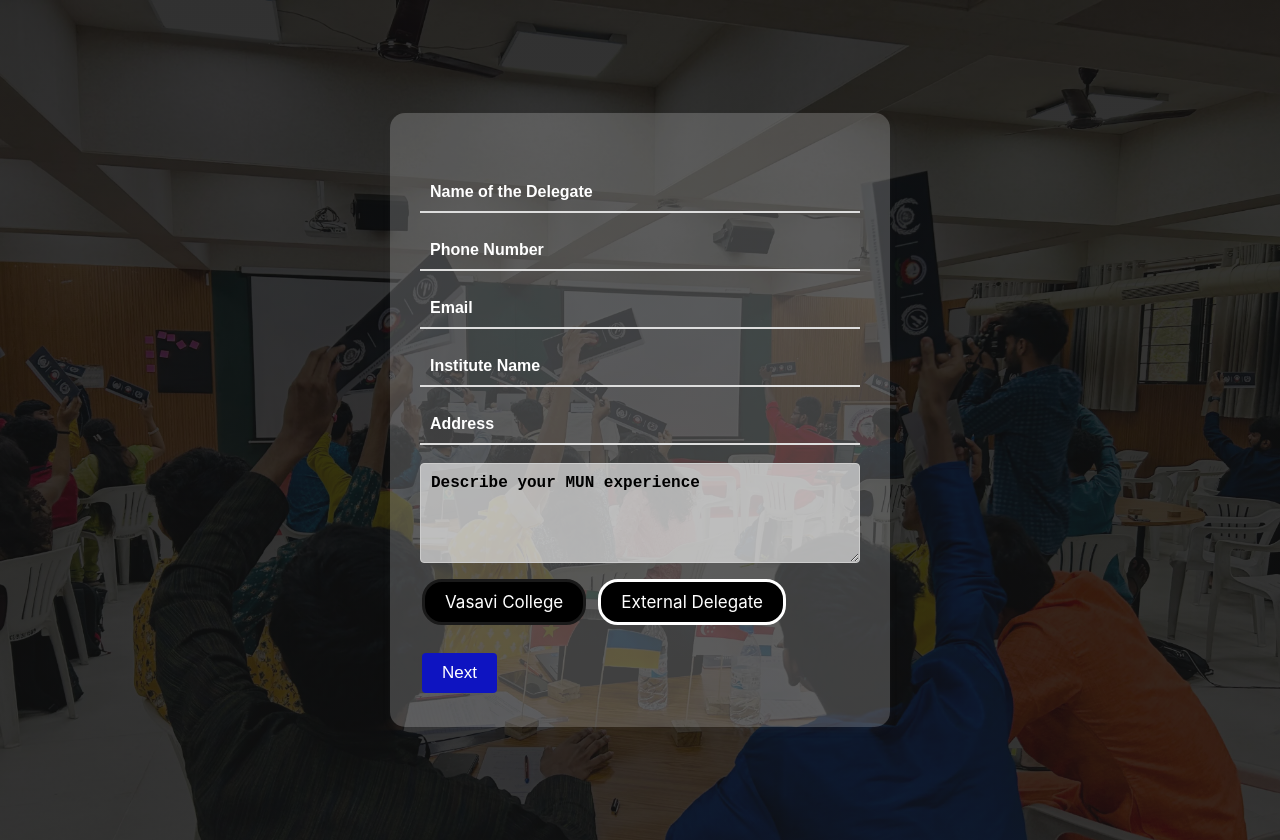
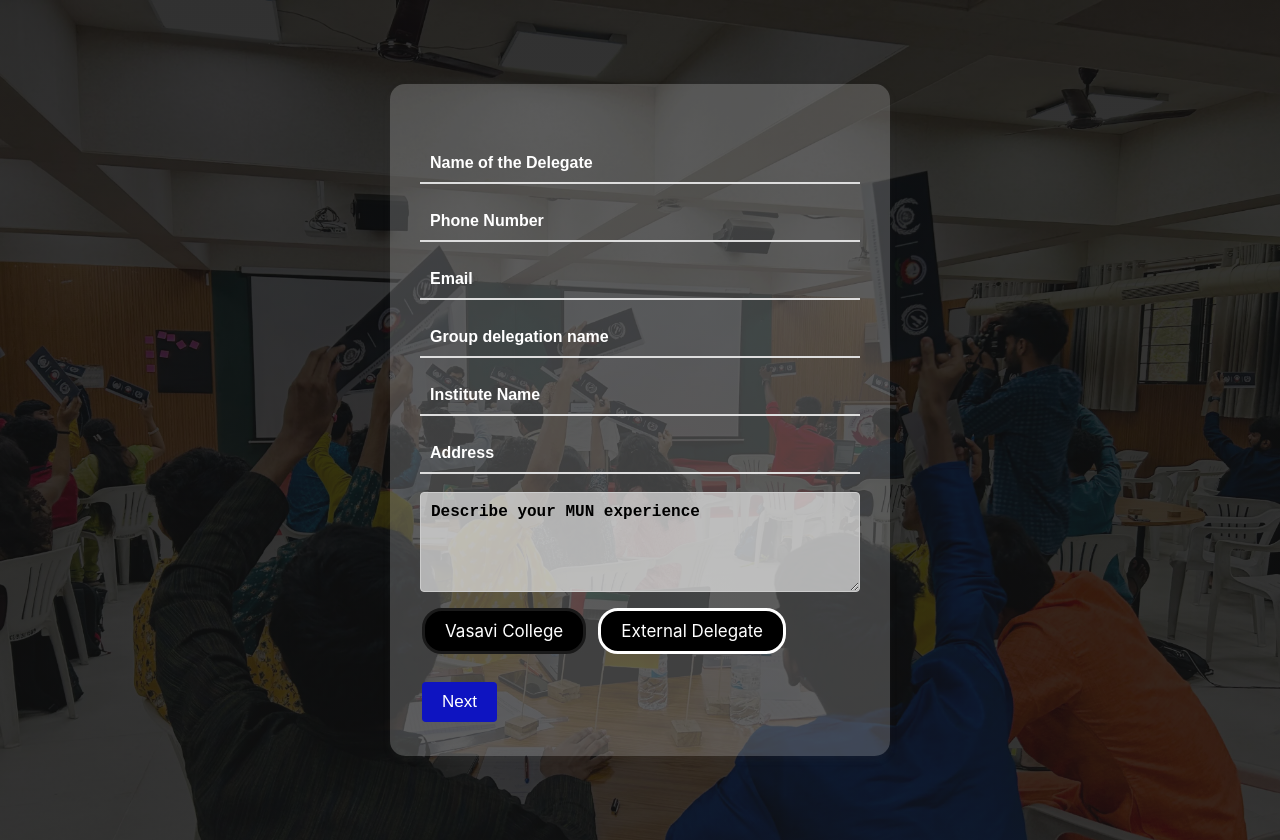
Before and after one commit to viveak910/VasaviMUN-Group, a React (Create React App) app: page / in a window 1280 px wide. Built offline with nearby package versions, Linux system fonts and the light colour scheme.

Commit message:
team name

```diff
--- a/src/forms/CustomVerticalStepper.js
+++ b/src/forms/CustomVerticalStepper.js
@@ -23,6 +23,7 @@ export default function CustomVerticalStepper() {
   const [munExperienceDetails, setMunExperienceDetails] = useState("");
   const [participantsCount, setParticipantsCount] = useState(8);
   const [amount, setAmount] = useState("");
+  const [teamName, setTeamName] = useState("");
   const [participants, setParticipants] = useState(
     Array.from({ length: participantsCount }, () => ({
       name: "",
@@ -124,6 +125,8 @@ export default function CustomVerticalStepper() {
           setInstituteName={setInstituteName}
           munExperienceDetails={munExperienceDetails}
           setMunExperienceDetails={setMunExperienceDetails}
+          teamName={teamName}
+          setTeamName={setTeamName}
         />
       ),
     },
@@ -169,6 +172,10 @@ export default function CustomVerticalStepper() {
 
       if (!phone) {
         alert("Please fill in your phone number.");
+        return false;
+      }
+      if (!teamName) {
+        alert("Please enter Group delegation name");
         return false;
       }
 
@@ -279,6 +286,7 @@ export default function CustomVerticalStepper() {
         name,
         phone,
         email,
+        teamName,
         address,
         instituteName,
         munExperienceDetails,
@@ -321,6 +329,7 @@ export default function CustomVerticalStepper() {
     setPhone("");
     setEmail("");
     setMunExperienceDetails("");
+    setTeamName("");
     setInstituteName("");
     setAddress("");
     setIsVasavi(false);
--- a/src/forms/PersonalDetailsStep.js
+++ b/src/forms/PersonalDetailsStep.js
@@ -24,6 +24,8 @@ export default function PersonalDetailsStep({
   setMunExperienceDetails,
   instituteName,
   setInstituteName,
+  teamName,
+  setTeamName,
 }) {
   return (
     <div>
@@ -46,6 +48,13 @@ export default function PersonalDetailsStep({
         placeholder="Email"
         value={email}
         onChange={(e) => setEmail(e.target.value)}
+        required
+      />
+      <input
+        type="text"
+        placeholder="Group delegation name"
+        value={teamName}
+        onChange={(e) => setTeamName(e.target.value)}
         required
       />
       {!isVasavi && (
```
Also changed, not shown: src/forms/QR2.png (deleted).
